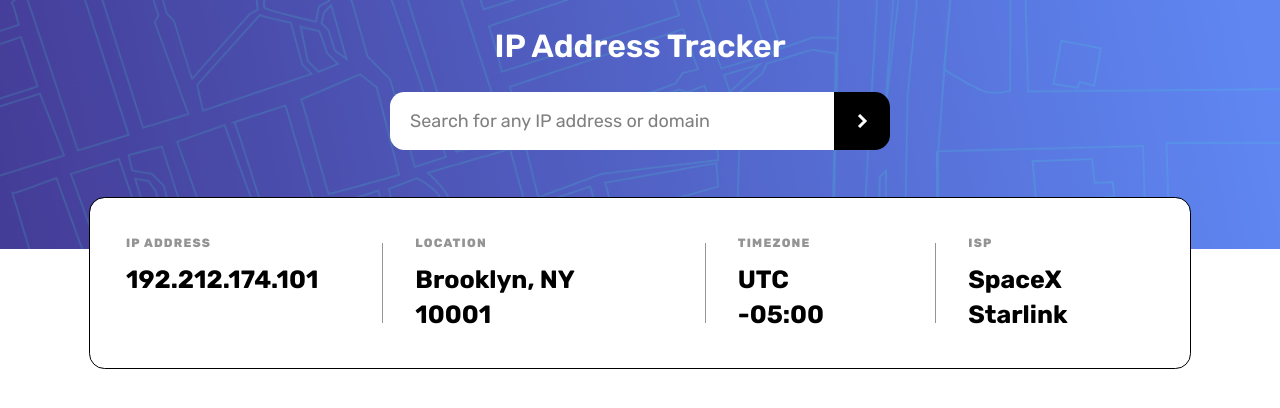
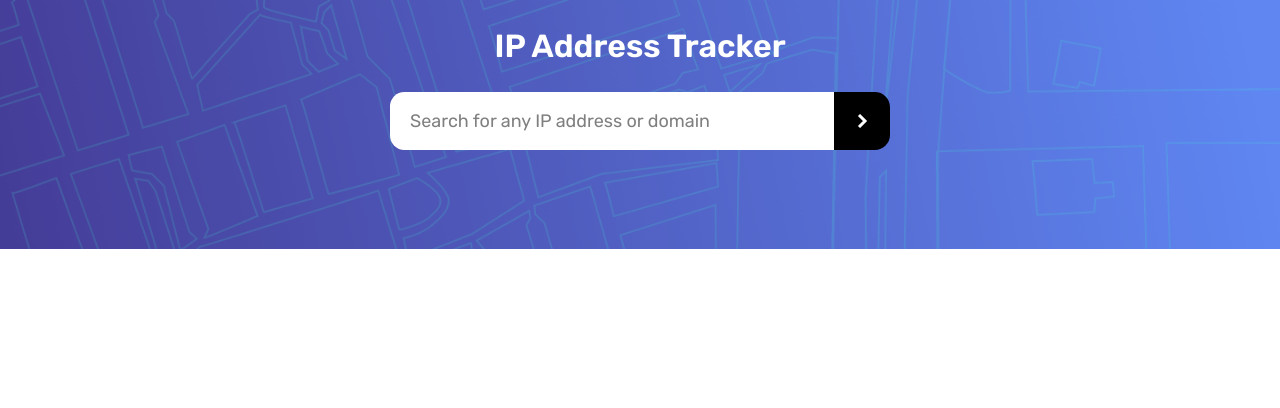
Before and after one commit to aiminnano/FMSIpAddressTracker, a React (Vite) app: page / in a window 1280 px wide. Shown: the top 408 px of the page. Built offline with nearby package versions, Linux system fonts and the light colour scheme.

Commit message:
added props to pass on data

```diff
--- a/src/components/Result.jsx
+++ b/src/components/Result.jsx
@@ -1,34 +1,40 @@
-function Result(){
+
+
+
+function Result({ ipData }){
+
+
+
 
     return(
         <>
-            <div className='rounded-[.90rem] bg-white flex flex-col items-center p-6 gap-5 text-center outline sm:flex-row sm:items-start sm:text-start sm:place-content-between sm:gap-16 sm:max-w-[1100px] w-full sm:p-9'>
+            {ipData && <div className='rounded-[.90rem] bg-white flex flex-col items-center p-6 gap-5 text-center outline sm:flex-row sm:items-start sm:text-start sm:place-content-between sm:gap-16 sm:max-w-[1100px] w-full sm:p-9'>
                 <div className="flex flex-col gap-1 sm:gap-2.5 ">
                     <div className='text-[10px] font-extrabold text-gray400 tracking-widest sm:text-[12px]'>IP ADDRESS</div>
-                    <div className="font-bold text-xl sm:text-[25px]">192.212.174.101</div>
+                    <div className="font-bold text-xl sm:text-[25px]">{ipData.ip}</div>
                 </div>
                 <div className="sm:flex sm:flex-col sm:flex-row sm:items-center">
                     <div className="hidden sm:block sm:border-l-1 sm:h-[80px] sm:border-gray400"></div>
                     <div className="flex flex-col sm:pl-8 gap-1 sm:gap-2.5 ">
                         <div className='text-[10px] font-extrabold text-gray400 tracking-widest sm:text-[12px] '>LOCATION</div>
-                        <div className="font-bold text-xl sm:text-[25px]">Brooklyn, NY 10001</div>
+                        <div className="font-bold text-xl sm:text-[25px]">{ipData.location.region}, {ipData.location.country}</div>
                     </div>
                 </div>
                 <div className="sm:flex sm:flex-col sm:flex-row sm:items-center">
                     <div className="hidden sm:block sm:border-l-1 sm:h-[80px] sm:border-gray400"></div>
                     <div className="flex flex-col sm:pl-8 gap-1 sm:gap-2.5 ">
                         <div className='text-[10px] font-extrabold text-gray400 tracking-widest sm:text-[12px]'>TIMEZONE</div>
-                        <div className="font-bold text-xl sm:text-[25px]">UTC -05:00</div>
+                        <div className="font-bold text-xl sm:text-[25px]">{ipData.location.timezone}</div>
                     </div>
                 </div>
                 <div className="sm:flex sm:flex-col sm:flex-row sm:items-center">
                     <div className="hidden sm:block sm:border-l-1 sm:h-[80px] sm:border-gray400"></div>
                     <div className="flex flex-col sm:pl-8 gap-1 sm:gap-2.5 ">
                         <div className='text-[10px] font-extrabold text-gray400 tracking-widest sm:text-[12px]'>ISP</div>
-                        <div className="font-bold text-xl sm:text-[25px]">SpaceX Starlink</div>
+                        <div className="font-bold text-xl sm:text-[25px]">{ipData.isp}</div>
                     </div>
                 </div>
-            </div>
+            </div>}
         </>
     )
 }
```
